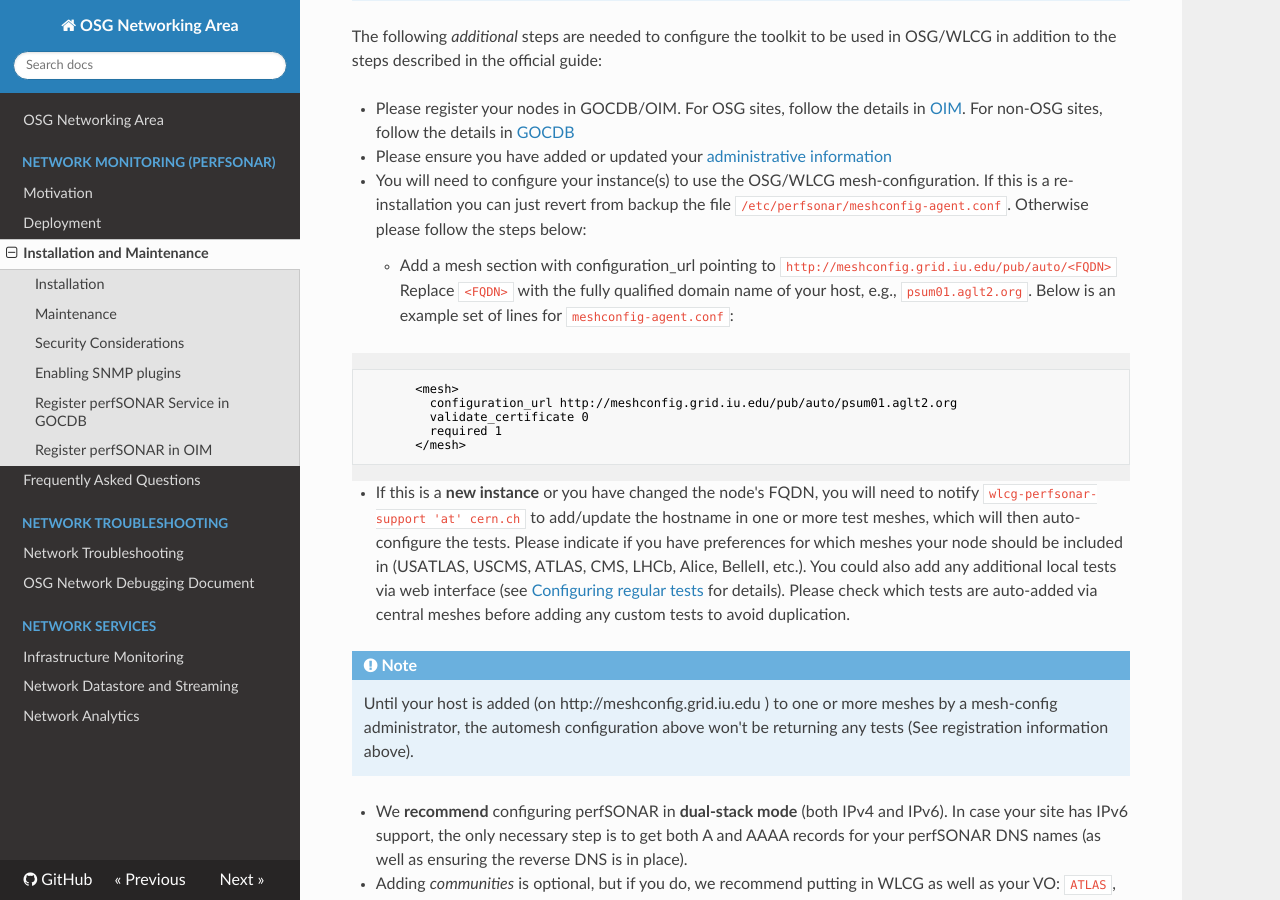
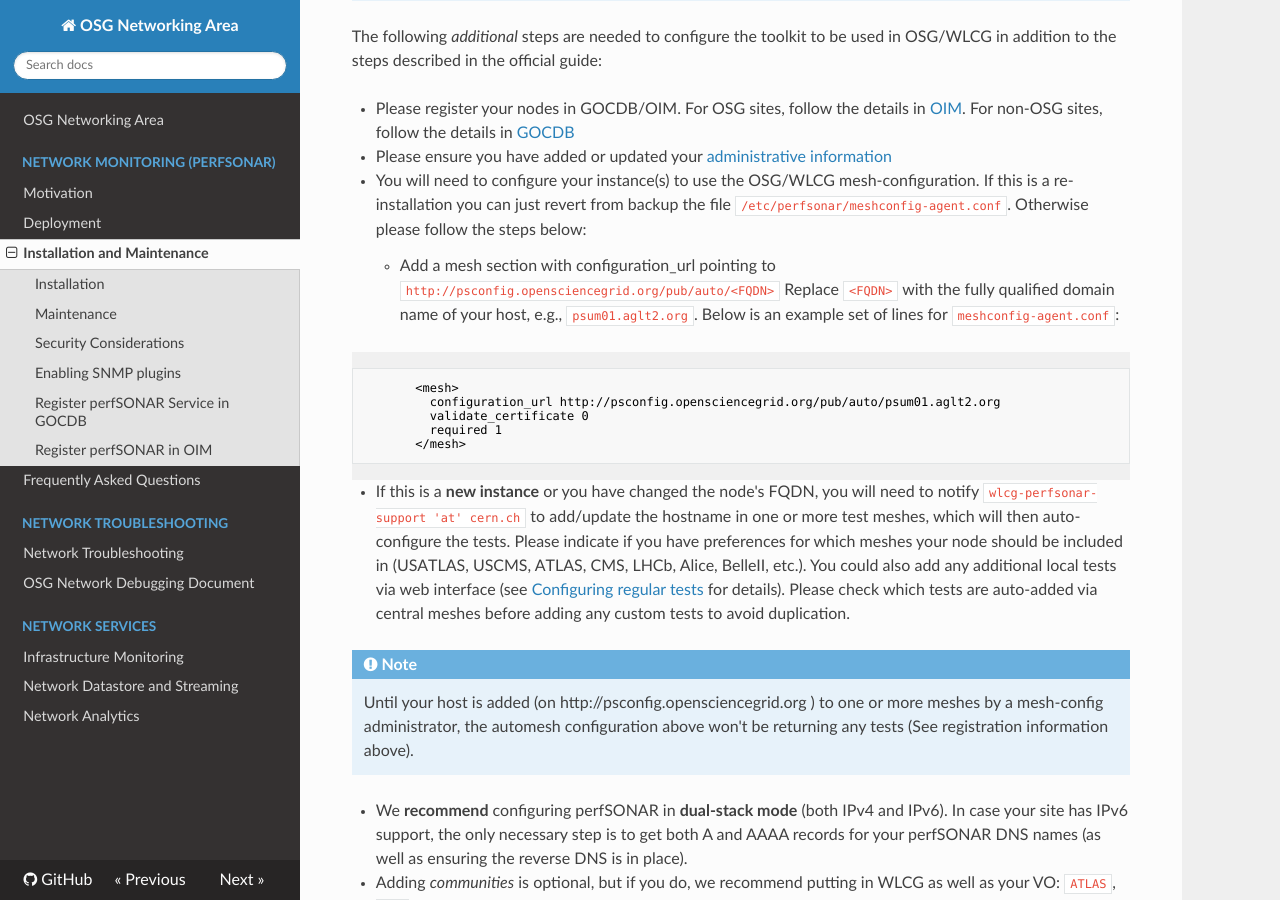
Before and after one commit to osg-htc/networking, an MkDocs documentation site: the page built from docs/perfsonar/installation.md, in a window 1280 px wide and 900 px high, scrolled down 1120 px. Built offline with MkDocs 1.6.1, drawn with Linux system fonts in a browser that asks for light colours; nearby versions of some CDN libraries; old or Windows-style settings are respelled for this version of MkDocs; some of the changed lines change nothing that is shown; some of the changed text lies outside the part shown.

Commit message:
DNS updates and pointers to meshconfig
Change grid.iu.edu => opensciencegrid.org and changed meshconfig.grid.iu.edu => psconfig.opensciencegrid.org

````diff
--- a/docs/perfsonar/installation.md
+++ b/docs/perfsonar/installation.md
@@ -2,7 +2,7 @@
 
 This page documents installing/upgrading **perfSONAR** for OSG and WLCG sites. In case this is the first time you're trying to install and integrate your perfSONAR into WLCG or OSG, please consult our [overview](../perfsonar-in-osg.md) and possible [deployment options](deployment-models.md) before installing. For troubleshooting an existing installation please consult official [Troubleshooting Guide](http://docs.perfsonar.net/troubleshooting_overview.html), [FAQ](http://docs.perfsonar.net/FAQ.html) as well as WLCG/OSG specific [FAQ](faq.md).
 
-For any questions or help with WLCG perfSONAR setup, please contact [GGUS](https://wiki.egi.eu/wiki/GGUS:WLCG_perfSONAR_FAQ) WLCG perfSONAR support unit or OSG [GOC](http://ticket.grid.iu.edu/submit). We strongly recommend anyone maintaining/using perfSONAR to join [perfsonar-user](https://lists.internet2.edu/sympa/subscribe/perfsonar-user) and [perfsonar-announce](https://lists.internet2.edu/sympa/subscribe/perfsonar-announce) mailing lists.
+For any questions or help with WLCG perfSONAR setup, please contact [GGUS](https://wiki.egi.eu/wiki/GGUS:WLCG_perfSONAR_FAQ) WLCG perfSONAR support unit or OSG [GOC](http://ticket.opensciencegrid.org/submit). We strongly recommend anyone maintaining/using perfSONAR to join [perfsonar-user](https://lists.internet2.edu/sympa/subscribe/perfsonar-user) and [perfsonar-announce](https://lists.internet2.edu/sympa/subscribe/perfsonar-announce) mailing lists.
 
 ### Installation
 
@@ -30,11 +30,11 @@
 * Please register your nodes in GOCDB/OIM. For OSG sites, follow the details in [OIM](#register-perfsonar-in-oim). For non-OSG sites, follow the details in [GOCDB](#register-perfsonar-service-in-gocdb)
 * Please ensure you have added or updated your [administrative information](http://docs.perfsonar.net/manage_admin_info.html)
 * You will need to configure your instance(s) to use the OSG/WLCG mesh-configuration. If this is a re-installation you can just revert from backup the file `/etc/perfsonar/meshconfig-agent.conf`. Otherwise please follow the steps below:
-    * Add a mesh section with configuration_url pointing to `http://meshconfig.grid.iu.edu/pub/auto/<FQDN>` Replace `<FQDN>` with the fully qualified domain name of your host, e.g., `psum01.aglt2.org`. Below is an example set of lines for `meshconfig-agent.conf`:
+    * Add a mesh section with configuration_url pointing to `http://psconfig.opensciencegrid.org/pub/auto/<FQDN>` Replace `<FQDN>` with the fully qualified domain name of your host, e.g., `psum01.aglt2.org`. Below is an example set of lines for `meshconfig-agent.conf`:
 
 ```
        <mesh>
-         configuration_url http://meshconfig.grid.iu.edu/pub/auto/psum01.aglt2.org
+         configuration_url http://psconfig.opensciencegrid.org/pub/auto/psum01.aglt2.org
          validate_certificate 0
          required 1
        </mesh>
@@ -43,7 +43,7 @@
 * If this is a **new instance** or you have changed the node's FQDN, you will need to notify `wlcg-perfsonar-support 'at' cern.ch` to add/update the hostname in one or more test meshes, which will then auto-configure the tests. Please indicate if you have preferences for which meshes your node should be included in (USATLAS, USCMS, ATLAS, CMS, LHCb, Alice, BelleII, etc.). You could also add any additional local tests  via web interface (see [Configuring regular tests](http://docs.perfsonar.net/manage_regular_tests.html) for details). Please check which tests are auto-added via central meshes before adding any custom tests to avoid duplication.
 
 !!! note
-    Until your host is added (on http://meshconfig.grid.iu.edu ) to one or more meshes by a mesh-config administrator, the automesh configuration above won't be returning any tests (See registration information above).
+    Until your host is added (on http://psconfig.opensciencegrid.org ) to one or more meshes by a mesh-config administrator, the automesh configuration above won't be returning any tests (See registration information above).
 
 * We **recommend** configuring perfSONAR in **dual-stack mode** (both IPv4 and IPv6). In case your site has IPv6 support, the only necessary step is to get both A and AAAA records for your perfSONAR DNS names (as well as ensuring the reverse DNS is in place).
 * Adding *communities* is optional, but if you do, we recommend putting in WLCG as well as your VO: `ATLAS`, `CMS`, etc. This just helps others from the community lookup your instances in the public lookup service. As noted in the documentation you can select from already registered communities as appropriate.
@@ -108,7 +108,7 @@
 	These instructions were revised on October 1, 2013.** If you registered your perfSONAR instances in OIM following instructions prior to this date please update them using the following instructions. The summary of the change: Instead of registering one resource per "Site" and then having two services (latency and bandwidth) for that resource, the new instructions are to register each site/service combination as one resource. For example a Tier-2 with two sites (A,B) will now need to register 4 resources: **latency\_A**, **latency\_B**, **bandwidth\_A** and **bandwidth\_B**.
 
 
-This section describes how to register your perfSONAR-PS instances in OIM. For general information about registering items in OIM see <https://twiki.grid.iu.edu/bin/view/Operations/OIMRegistrationInstructions>
+This section describes how to register your perfSONAR-PS instances in OIM. For general information about registering items in OIM see <https://twiki.opensciencegrid.org/bin/view/Operations/OIMRegistrationInstructions>
 
 Each OSG site should have two perfSONAR instances (one for Latency and one for Bandwidth) installed to enable network monitoring. These instances should be located as "close" (in a network-sense) as possible to the site's storage. If a logical site is comprised of more than one physical site, each physical site should be instrumented with perfSONAR instances.
 
@@ -116,8 +116,8 @@
 
 To begin registration, make sure you have your X509 certificate loaded in your browser and go to
 
--   <https://oim.grid.iu.edu> (for registered users)
--   <http://oim.grid.iu.edu> (for guest)
+-   <https://oim.opensciencegrid.org> (for registered users)
+-   <http://oim.opensciencegrid.org> (for guest)
 
 -   The web page should be similar to this one with your site details. See notes on this screen capture:
 
````
